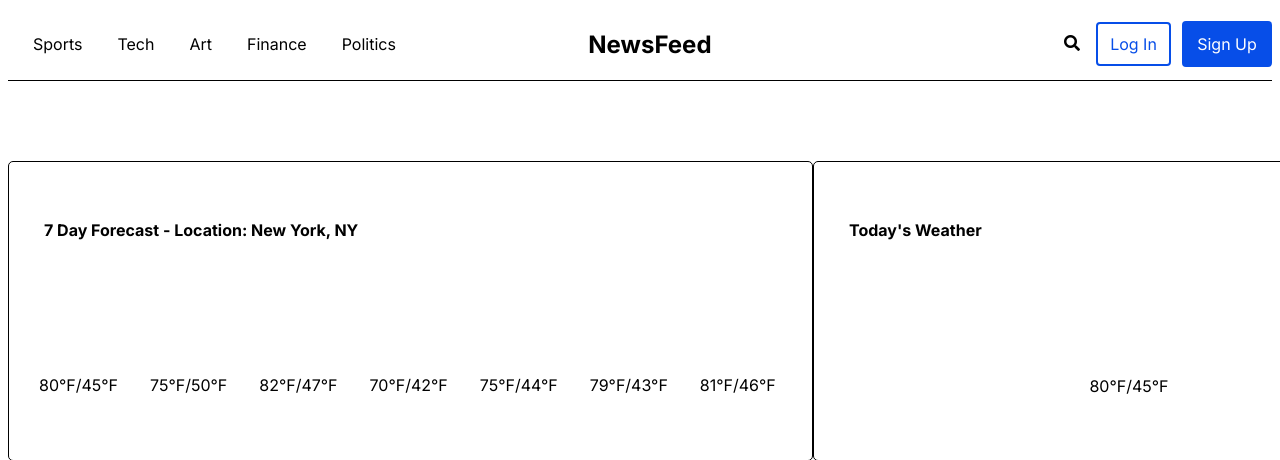
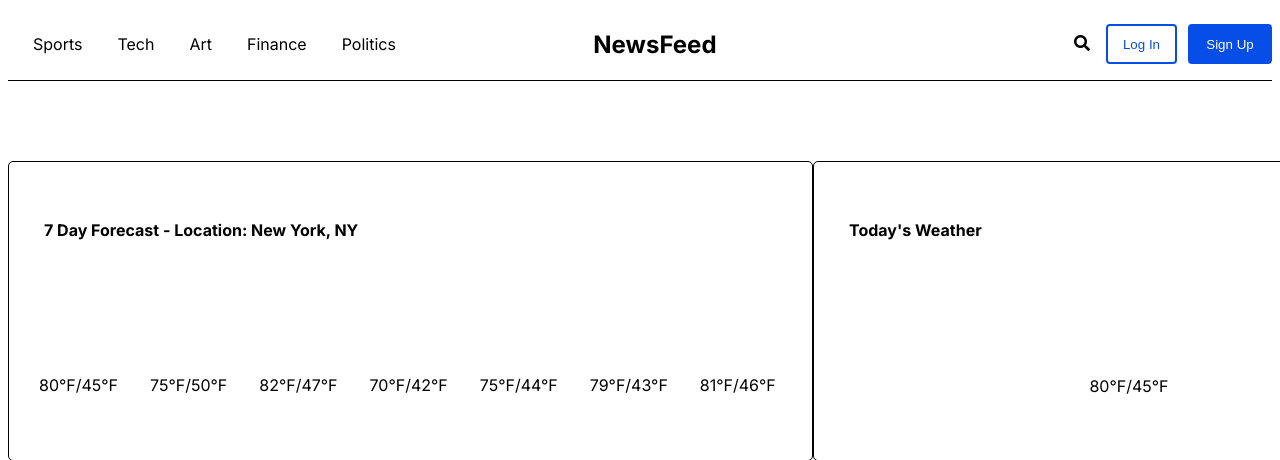
Before and after one commit to Breathing-ls-Fun/Newsfeed-app, a Django app: template templates/home.html in a window 1280 px wide; the page is wider, and only the part inside the window is pictured. Shown: the top 460 px of that part. Run offline with Django 3.2, Linux system fonts and the light colour scheme; the template is opened without the code that fills it, so the values that code supplies are empty.

Commit message:
added button tag to buttons

```diff
--- a/templates/home.html
+++ b/templates/home.html
@@ -351,7 +351,6 @@
   			}
 			}
 
-
 		</style>
 	</head>
 	<body>
@@ -368,8 +367,8 @@
         <div class="logo">NewsFeed</div>
         <div class="right-section">
           <a href="user/search"><i class="fa fa-search" id="search"></i></a>
-          <a href="user/login"><div class="login" id="log-in-btn">Log In</div></a>
-          <a href="user/registration"><div class="signup" id="sign-up-btn">Sign Up</div></a>
+          <a href="user/login"><button class="login" id="log-in-btn">Log In</button></a>
+          <a href="user/registration"><button class="signup" id="sign-up-btn">Sign Up</button></a>
         </div>
       </nav>
 
@@ -409,8 +408,6 @@
 
 		</div>
 
-
-
 		<div class="news-container">
 
 			<div class="news-column">
@@ -439,8 +436,5 @@
 
 		</div>
 
-
-
-
 	</body>
 </html>
```
